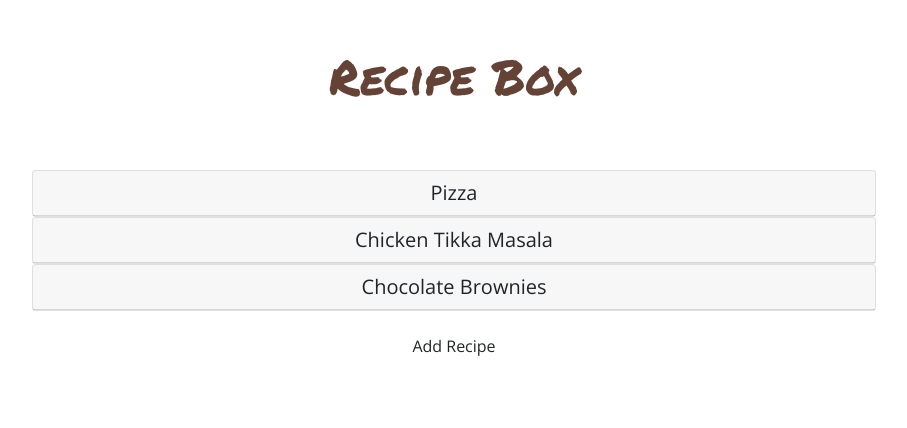
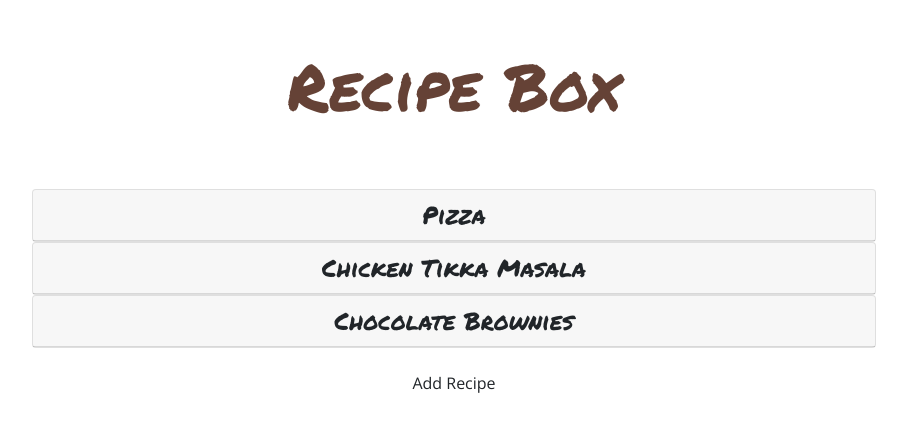
Before and after one commit to alanpaulprice/recipe-box, a React app: page / in a window 1280 px wide. Shown: the whole page, without its empty margins (186-1093 px from the left). Built offline with nearby package versions, Linux system fonts and the light colour scheme.

Commit message:
changed card header font, increased header font size

```diff
--- a/src/styles/style.less
+++ b/src/styles/style.less
@@ -12,7 +12,7 @@ html body, #container{
 }
 
 .header{
-  font-size: 3rem;
+  font-size: 4rem;
   font-family: 'Permanent Marker', cursive;
 }
 
@@ -20,7 +20,8 @@ html body, #container{
 
 .card .card-header{
   h5 button{
-    font-size: 1.25rem;
+    font-family: 'Permanent Marker', cursive;
+    font-size: 1.5rem;
   }
 }
 
```
